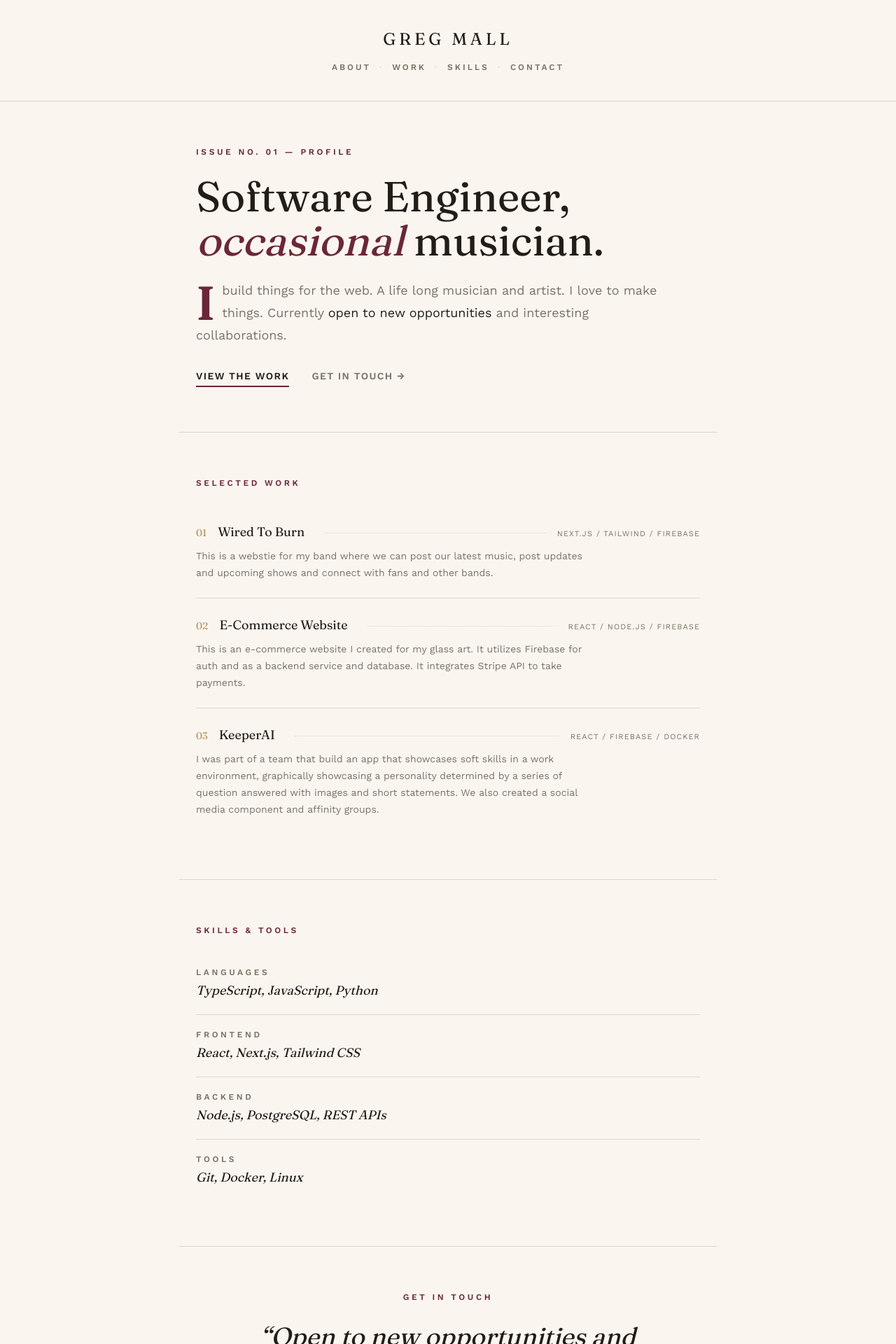
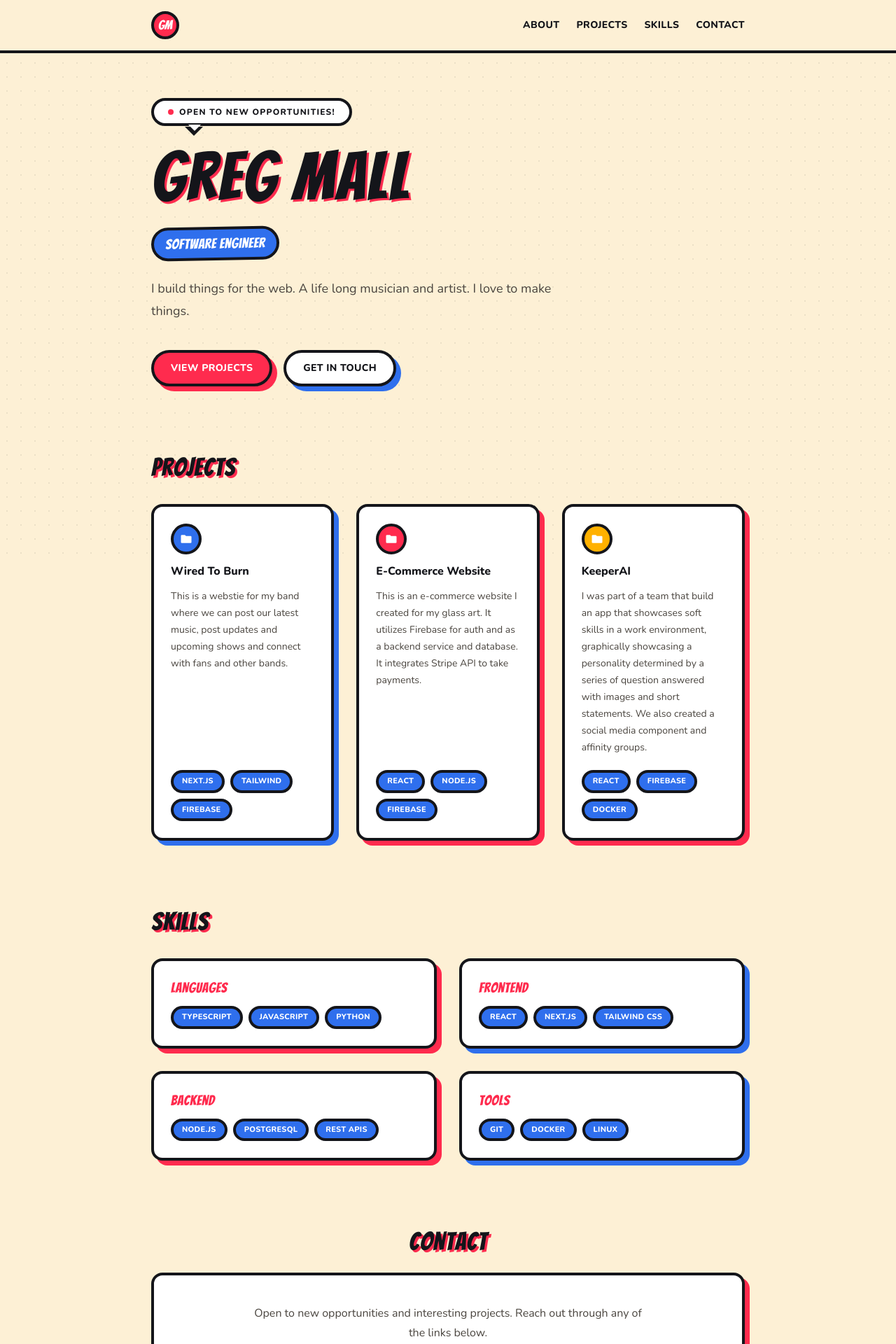
Before and after one commit to gregmall/new_portfolio, a Next.js app: page / in a window 1280 px wide. Shown: the top 1920 px of the page at 70% size. Built offline with nearby package versions, Linux system fonts and the light colour scheme.

Commit message:
new look 18

```diff
--- a/app/functions.tsx
+++ b/app/functions.tsx
@@ -2,7 +2,7 @@
 
 import { useState, useEffect } from "react";
 
-export function IssueStamp() {
+export function StatUpdate() {
   const [date, setDate] = useState<string | null>(null);
 
   useEffect(() => {
@@ -13,69 +13,60 @@ export function IssueStamp() {
     getDate();
   }, []);
 
-  return <span>No. {date ?? "----.--.--"}</span>;
+  return <span>Updated {date ?? "--.--.--"}</span>;
 }
 
-export function Kicker({ children }: { children: React.ReactNode }) {
+export function SectionHeading({ children }: { children: React.ReactNode }) {
   return (
-    <p className="text-xs font-semibold uppercase tracking-[0.3em] text-accent">
+    <h2 className="comic-title font-display text-3xl tracking-wide text-foreground sm:text-4xl">
       {children}
-    </p>
+    </h2>
   );
 }
 
-export function IndexRow({
-  index,
-  title,
-  meta,
-  description,
-  href,
+export function Panel({
+  children,
+  className = "",
+  shadow = "red",
 }: {
-  index: string;
-  title: string;
-  meta: string;
-  description: string;
-  href: string;
+  children: React.ReactNode;
+  className?: string;
+  shadow?: "red" | "blue";
 }) {
   return (
-    <a
-      href={href}
-      target="_blank"
-      rel="noopener noreferrer"
-      className="group flex flex-col gap-2 py-6"
+    <div
+      className={`comic-border ${
+        shadow === "blue" ? "comic-shadow-blue" : "comic-shadow"
+      } rounded-2xl bg-card ${className}`}
     >
-      <div className="flex flex-col gap-1 sm:flex-row sm:items-baseline">
-        <div className="flex items-baseline gap-3 sm:contents">
-          <span className="font-serif text-sm text-accent-2">{index}</span>
-          <span className="font-serif text-lg text-foreground transition-colors group-hover:text-accent sm:mx-3">
-            {title}
-          </span>
-        </div>
-        <span className="leader hidden sm:block" />
-        <span className="pl-8 text-[11px] uppercase tracking-widest text-muted sm:whitespace-nowrap sm:pl-0">
-          {meta}
-        </span>
-      </div>
-      <p className="max-w-xl text-sm leading-6 text-muted">{description}</p>
-    </a>
+      {children}
+    </div>
   );
 }
 
-export function SkillLine({
-  category,
-  items,
+export function Tag({ children }: { children: React.ReactNode }) {
+  return (
+    <span className="comic-border rounded-full bg-accent-2 px-3 py-1 text-[11px] font-extrabold uppercase tracking-wide text-white">
+      {children}
+    </span>
+  );
+}
+
+export function IconBadge({
+  color = "var(--accent)",
+  className = "",
+  children,
 }: {
-  category: string;
-  items: string[];
+  color?: string;
+  className?: string;
+  children: React.ReactNode;
 }) {
   return (
-    <div className="flex flex-col gap-1 py-5">
-      <p className="text-xs font-semibold uppercase tracking-[0.3em] text-muted">
-        {category}
-      </p>
-      <p className="font-serif text-lg italic text-foreground">
-        {items.join(", ")}
-      </p>
+    <div
+      className={`comic-border flex shrink-0 items-center justify-center rounded-full text-white ${className}`}
+      style={{ background: color }}
+    >
+      {children}
     </div>
   );
 }
--- a/app/globals.css
+++ b/app/globals.css
@@ -1,13 +1,13 @@
 @import "tailwindcss";
 
 :root {
-  --background: #faf6ef;
-  --foreground: #221d17;
-  --muted: #7a7266;
-  --accent: #6b2737;
-  --accent-2: #b08d57;
-  --card: #faf6ef;
-  --border: #ddd4c4;
+  --background: #fdf0d5;
+  --foreground: #14151a;
+  --muted: #4a453f;
+  --accent: #ff2b4e;
+  --accent-2: #2f6fed;
+  --card: #ffffff;
+  --border: #14151a;
 }
 
 @theme inline {
@@ -18,30 +18,90 @@
   --color-accent-2: var(--accent-2);
   --color-card: var(--card);
   --color-border: var(--border);
-  --font-sans: var(--font-work-sans), ui-sans-serif, system-ui, sans-serif;
-  --font-serif: var(--font-fraunces), Georgia, serif;
+  --font-sans: var(--font-nunito), ui-sans-serif, system-ui, sans-serif;
+  --font-display: var(--font-bangers);
 }
 
 body {
   background-color: var(--background);
   color: var(--foreground);
-  font-family: var(--font-work-sans), ui-sans-serif, system-ui, sans-serif;
+  font-family: var(--font-nunito), ui-sans-serif, system-ui, sans-serif;
+  position: relative;
 }
 
-.drop-cap::first-letter {
-  font-family: var(--font-fraunces), Georgia, serif;
-  float: left;
-  font-size: 4.25rem;
-  line-height: 0.8;
-  padding-right: 0.6rem;
-  padding-top: 0.35rem;
-  font-weight: 600;
-  color: var(--accent);
+body::before {
+  content: "";
+  position: fixed;
+  inset: 0;
+  z-index: -1;
+  pointer-events: none;
+  background-image: radial-gradient(
+    var(--foreground) 1.5px,
+    transparent 1.5px
+  );
+  background-size: 20px 20px;
+  opacity: 0.08;
 }
 
-.leader {
-  flex: 1;
-  margin: 0 0.75rem;
-  transform: translateY(-4px);
-  border-bottom: 1px dotted var(--border);
+.comic-border {
+  border: 4px solid var(--foreground);
 }
+
+.comic-shadow {
+  box-shadow: 7px 7px 0 0 var(--accent);
+}
+
+.comic-shadow-blue {
+  box-shadow: 7px 7px 0 0 var(--accent-2);
+}
+
+.comic-press {
+  transition:
+    transform 120ms ease-out,
+    box-shadow 120ms ease-out;
+}
+
+.comic-press:hover {
+  transform: translate(3px, 3px);
+  box-shadow: 4px 4px 0 0 var(--accent);
+}
+
+.comic-press:active {
+  transform: translate(7px, 7px);
+  box-shadow: 0 0 0 0 var(--accent);
+}
+
+.comic-title {
+  text-shadow: 3px 3px 0 var(--accent);
+}
+
+.speech-bubble {
+  position: relative;
+  border: 4px solid var(--foreground);
+  border-radius: 999px;
+  background: var(--card);
+}
+
+.speech-bubble::before {
+  content: "";
+  position: absolute;
+  left: 2.75rem;
+  bottom: -1.15rem;
+  width: 0;
+  height: 0;
+  border: 0.85rem solid transparent;
+  border-top-color: var(--foreground);
+  border-bottom: 0;
+}
+
+.speech-bubble::after {
+  content: "";
+  position: absolute;
+  left: 3.05rem;
+  bottom: -0.7rem;
+  width: 0;
+  height: 0;
+  border: 0.6rem solid transparent;
+  border-top-color: var(--card);
+  border-bottom: 0;
+}
--- a/app/layout.tsx
+++ b/app/layout.tsx
@@ -1,18 +1,17 @@
 import type { Metadata } from "next";
-import { Fraunces, Work_Sans } from "next/font/google";
+import { Bangers, Nunito } from "next/font/google";
 import "./globals.css";
 
-const fraunces = Fraunces({
-  variable: "--font-fraunces",
+const bangers = Bangers({
+  variable: "--font-bangers",
   subsets: ["latin"],
-  weight: ["400", "500", "600"],
-  style: ["normal", "italic"],
+  weight: "400",
 });
 
-const workSans = Work_Sans({
-  variable: "--font-work-sans",
+const nunito = Nunito({
+  variable: "--font-nunito",
   subsets: ["latin"],
-  weight: ["400", "500", "600"],
+  weight: ["400", "600", "800"],
 });
 
 export const metadata: Metadata = {
@@ -28,7 +27,7 @@ export default function RootLayout({
   return (
     <html
       lang="en"
-      className={`${fraunces.variable} ${workSans.variable} h-full antialiased scroll-smooth`}
+      className={`${bangers.variable} ${nunito.variable} h-full antialiased scroll-smooth`}
     >
       <body className="min-h-full flex flex-col bg-background text-foreground">
         {children}
--- a/app/page.tsx
+++ b/app/page.tsx
@@ -1,7 +1,7 @@
 "use client";
 
 import { Link as ScrollLink, Element } from "react-scroll";
-import { IndexRow, IssueStamp, Kicker, SkillLine } from "./functions";
+import { IconBadge, Panel, SectionHeading, StatUpdate, Tag } from "./functions";
 
 const projects = [
   {
@@ -10,6 +10,7 @@ const projects = [
       "This is a webstie for my band where we can post our latest music, post updates and upcoming shows and connect with fans and other bands.",
     tech: ["Next.js", "Tailwind", "Firebase"],
     href: "https://wiredtoburn.com",
+    color: "var(--accent-2)",
   },
   {
     name: "E-Commerce Website",
@@ -17,6 +18,7 @@ const projects = [
       "This is an e-commerce website I created for my glass art. It utilizes Firebase for auth and as a backend service and database. It integrates Stripe API to take payments. ",
     tech: ["React", "Node.js", "Firebase"],
     href: "https://synthesisglass.com",
+    color: "var(--accent)",
   },
   {
     name: "KeeperAI",
@@ -24,6 +26,7 @@ const projects = [
       "I was part of a team that build an app that showcases soft skills in a work environment, graphically showcasing a personality determined by a series of question answered with images and short statements.  We also created a social media component and affinity groups. ",
     tech: ["React", "Firebase", "Docker"],
     href: "https://keeper-hr-test.web.app/home",
+    color: "#ffb100",
   },
 ];
 
@@ -47,157 +50,225 @@ const skills = [
 ];
 
 const socials = [
-  { label: "GitHub", href: "https://github.com/gregmall" },
+  {
+    label: "GitHub",
+    href: "https://github.com/gregmall",
+    color: "var(--accent)",
+    icon: (
+      <path d="M12 .5C5.65.5.5 5.65.5 12c0 5.09 3.29 9.4 7.86 10.93.57.1.78-.25.78-.55 0-.27-.01-1.16-.02-2.11-3.2.7-3.88-1.36-3.88-1.36-.52-1.34-1.28-1.69-1.28-1.69-1.04-.72.08-.7.08-.7 1.15.08 1.76 1.19 1.76 1.19 1.03 1.75 2.7 1.25 3.36.96.1-.75.4-1.25.73-1.54-2.56-.29-5.25-1.28-5.25-5.71 0-1.26.45-2.29 1.19-3.09-.12-.29-.52-1.46.11-3.05 0 0 .97-.31 3.18 1.18a11 11 0 0 1 5.79 0c2.2-1.49 3.17-1.18 3.17-1.18.64 1.59.24 2.76.12 3.05.74.8 1.18 1.83 1.18 3.09 0 4.44-2.7 5.42-5.27 5.7.42.36.78 1.08.78 2.17 0 1.57-.01 2.83-.01 3.22 0 .3.2.66.79.55A10.52 10.52 0 0 0 23.5 12c0-6.35-5.15-11.5-11.5-11.5Z" />
+    ),
+  },
   {
     label: "LinkedIn",
     href: "https://www.linkedin.com/in/greg-mall-he-him-3032771b1/",
+    color: "var(--accent-2)",
+    icon: (
+      <path d="M4.98 3.5a2.5 2.5 0 1 1 0 5 2.5 2.5 0 0 1 0-5ZM.5 8.75h9v14.75h-9V8.75Zm14.75 0h.16v2.03h.05a3.35 3.35 0 0 1 3.02-1.66c3.23 0 3.82 2.13 3.82 4.9v8.48h-4v-7.52c0-1.79-.03-4.1-2.5-4.1-2.5 0-2.88 1.95-2.88 3.97v7.65h-4V8.75h4.33Z" />
+    ),
   },
-  { label: "Email", href: "mailto:gregmall157@gmail.com" },
+  {
+    label: "Email",
+    href: "mailto:gregmall157@gmail.com",
+    color: "#ffb100",
+    icon: (
+      <path d="M2 4.5h20v15H2v-15Zm1.7 1.7 8.3 6.5 8.3-6.5M3.7 18.2 9.8 12M20.3 18.2 14.2 12" />
+    ),
+  },
 ];
 
 const navLinks = [
   { label: "About", to: "about" },
-  { label: "Work", to: "projects" },
+  { label: "Projects", to: "projects" },
   { label: "Skills", to: "skills" },
   { label: "Contact", to: "contact" },
 ];
 
+const projectIcon = (
+  <svg viewBox="0 0 24 24" fill="currentColor" className="h-5 w-5">
+    <path d="M3 6.5A1.5 1.5 0 0 1 4.5 5h4.6c.4 0 .8.2 1.1.5L11.6 7H19.5A1.5 1.5 0 0 1 21 8.5v9A1.5 1.5 0 0 1 19.5 19h-15A1.5 1.5 0 0 1 3 17.5v-11Z" />
+  </svg>
+);
+
 export default function Home() {
   return (
     <div className="flex flex-1 flex-col">
-      <header className="border-b border-border">
-        <div className="mx-auto flex w-full max-w-3xl flex-col items-center gap-4 px-6 py-10 text-center">
+      <header className="sticky top-0 z-10 border-b-4 border-foreground bg-background">
+        <nav className="mx-auto flex w-full max-w-4xl flex-wrap items-center justify-between gap-x-6 gap-y-2 px-6 py-4">
           <ScrollLink
             to="about"
             smooth
             duration={400}
-            offset={-40}
-            className="cursor-pointer font-serif text-2xl tracking-[0.2em] text-foreground"
+            offset={-72}
+            className="comic-border flex h-10 w-10 cursor-pointer items-center justify-center rounded-full bg-accent font-display text-lg text-white"
           >
-            GREG MALL
+            GM
           </ScrollLink>
-          <nav className="flex items-center gap-3 text-xs font-semibold uppercase tracking-[0.25em] text-muted">
-            {navLinks.map((link, i) => (
-              <span key={link.to} className="flex items-center gap-3">
-                {i > 0 && <span className="text-border">·</span>}
+          <ul className="flex gap-6 text-sm font-extrabold uppercase tracking-wide text-foreground">
+            {navLinks.map((link) => (
+              <li key={link.to}>
                 <ScrollLink
                   to={link.to}
                   smooth
                   duration={400}
-                  offset={-40}
+                  offset={-72}
                   className="cursor-pointer transition-colors hover:text-accent"
                 >
                   {link.label}
                 </ScrollLink>
-              </span>
+              </li>
             ))}
+          </ul>
         </nav>
-        </div>
       </header>
 
-      <main className="flex flex-1 flex-col">
+      <main className="mx-auto flex w-full max-w-4xl flex-1 flex-col gap-24 px-6 py-16">
         <Element name="about">
-          <section className="mx-auto flex w-full max-w-3xl flex-col gap-6 px-6 py-16">
-            <Kicker>Issue No. 01 — Profile</Kicker>
-            <h1 className="font-serif text-5xl leading-[1.05] text-foreground sm:text-6xl">
-              Software Engineer,{" "}
-              <span className="italic text-accent">occasional</span>{" "}
-              musician.
+          <section className="flex flex-col items-start gap-6">
+            <span className="speech-bubble inline-flex items-center gap-2 px-5 py-2 text-xs font-extrabold uppercase tracking-widest text-foreground">
+              <span className="h-2 w-2 rounded-full bg-accent" />
+              Open to new opportunities!
+            </span>
+
+            <h1 className="comic-title font-display text-6xl leading-none tracking-wide text-foreground sm:text-8xl">
+              Greg Mall
             </h1>
-            <p className="drop-cap max-w-2xl text-lg leading-8 text-muted">
+            <p className="comic-border inline-block -rotate-1 rounded-full bg-accent-2 px-4 py-1.5 font-display text-xl tracking-wide text-white">
+              Software Engineer
+            </p>
+            <p className="max-w-xl text-lg leading-8 text-muted">
               I build things for the web. A life long musician and artist. I
-              love to make things. Currently{" "}
-              <span className="text-foreground">
-                open to new opportunities
-              </span>{" "}
-              and interesting collaborations.
+              love to make things.
             </p>
-            <div className="flex gap-8 pt-2 text-sm font-semibold uppercase tracking-widest">
+            <div className="flex gap-4 pt-4">
               <ScrollLink
                 to="projects"
                 smooth
                 duration={400}
-                offset={-40}
-                className="cursor-pointer border-b-2 border-accent pb-1 text-foreground"
+                offset={-72}
+                className="comic-border comic-shadow comic-press cursor-pointer rounded-full bg-accent px-6 py-3 text-sm font-extrabold uppercase tracking-wide text-white"
               >
-                View the work
+                View Projects
               </ScrollLink>
               <ScrollLink
                 to="contact"
                 smooth
                 duration={400}
-                offset={-40}
-                className="cursor-pointer pb-1 text-muted transition-colors hover:text-foreground"
+                offset={-72}
+                className="comic-border comic-shadow-blue comic-press cursor-pointer rounded-full bg-card px-6 py-3 text-sm font-extrabold uppercase tracking-wide text-foreground"
               >
-                Get in touch →
+                Get In Touch
               </ScrollLink>
             </div>
           </section>
         </Element>
 
         <Element name="projects">
-          <section className="mx-auto flex w-full max-w-3xl flex-col gap-2 border-t border-border px-6 py-16">
-            <Kicker>Selected Work</Kicker>
-            <div className="mt-4 flex flex-col divide-y divide-border">
-              {projects.map((project, i) => (
-                <IndexRow
+          <section className="flex flex-col gap-8">
+            <SectionHeading>Projects</SectionHeading>
+            <div className="grid gap-8 sm:grid-cols-2 lg:grid-cols-3">
+              {projects.map((project) => (
+                <a
                   key={project.name}
-                  index={String(i + 1).padStart(2, "0")}
-                  title={project.name}
-                  meta={project.tech.join(" / ")}
-                  description={project.description}
                   href={project.href}
-                />
+                  target="_blank"
+                  rel="noopener noreferrer"
+                >
+                  <Panel
+                    shadow={project.color === "var(--accent-2)" ? "blue" : "red"}
+                    className="comic-press flex h-full flex-col gap-3 p-6"
+                  >
+                    <IconBadge color={project.color} className="h-11 w-11">
+                      {projectIcon}
+                    </IconBadge>
+                    <h3 className="text-base font-extrabold text-foreground">
+                      {project.name}
+                    </h3>
+                    <p className="text-sm leading-6 text-muted">
+                      {project.description}
+                    </p>
+                    <div className="mt-auto flex flex-wrap gap-2 pt-2">
+                      {project.tech.map((tech) => (
+                        <Tag key={tech}>{tech}</Tag>
+                      ))}
+                    </div>
+                  </Panel>
+                </a>
               ))}
             </div>
           </section>
         </Element>
 
         <Element name="skills">
-          <section className="mx-auto flex w-full max-w-3xl flex-col gap-2 border-t border-border px-6 py-16">
-            <Kicker>Skills &amp; Tools</Kicker>
-            <div className="mt-4 flex flex-col divide-y divide-border">
-              {skills.map((group) => (
-                <SkillLine
+          <section className="flex flex-col gap-8">
+            <SectionHeading>Skills</SectionHeading>
+            <div className="grid gap-8 sm:grid-cols-2">
+              {skills.map((group, i) => (
+                <Panel
                   key={group.category}
-                  category={group.category}
-                  items={group.items}
-                />
+                  shadow={i % 2 === 0 ? "red" : "blue"}
+                  className="flex flex-col gap-3 p-6"
+                >
+                  <h3 className="font-display text-xl tracking-wide text-accent">
+                    {group.category}
+                  </h3>
+                  <div className="flex flex-wrap gap-2">
+                    {group.items.map((item) => (
+                      <Tag key={item}>{item}</Tag>
+                    ))}
+                  </div>
+                </Panel>
               ))}
             </div>
           </section>
         </Element>
 
         <Element name="contact">
-          <section className="mx-auto flex w-full max-w-3xl flex-col gap-6 border-t border-border px-6 py-16 text-center">
-            <Kicker>Get In Touch</Kicker>
-            <p className="font-serif text-3xl italic leading-snug text-foreground sm:text-4xl">
-              &ldquo;Open to new opportunities and interesting
-              projects.&rdquo;
+          <section className="flex flex-col items-center gap-6 text-center">
+            <SectionHeading>Contact</SectionHeading>
+            <Panel className="flex w-full flex-col items-center gap-6 p-10">
+              <p className="max-w-xl leading-7 text-muted">
+                Open to new opportunities and interesting projects. Reach out
+                through any of the links below.
               </p>
-            <div className="flex flex-wrap items-center justify-center gap-x-3 gap-y-2 text-sm font-semibold uppercase tracking-widest">
-              {socials.map((social, i) => (
-                <span key={social.label} className="flex items-center gap-3">
-                  {i > 0 && <span className="text-border">/</span>}
+              <ul className="flex gap-6">
+                {socials.map((social) => (
+                  <li key={social.label}>
                     <a
                       href={social.href}
                       target={
-                      social.href.startsWith("mailto:") ? undefined : "_blank"
+                        social.href.startsWith("mailto:")
+                          ? undefined
+                          : "_blank"
                       }
                       rel="noopener noreferrer"
-                    className="text-foreground underline decoration-accent decoration-2 underline-offset-4 transition-colors hover:text-accent"
+                      aria-label={social.label}
+                      className="comic-press flex flex-col items-center gap-2"
                     >
+                      <IconBadge color={social.color} className="h-14 w-14">
+                        <svg
+                          viewBox="0 0 24 24"
+                          fill="none"
+                          stroke="currentColor"
+                          strokeWidth="1.6"
+                          className="h-6 w-6"
+                        >
+                          {social.icon}
+                        </svg>
+                      </IconBadge>
+                      <span className="text-xs font-bold text-muted">
                         {social.label}
+                      </span>
                     </a>
-                </span>
+                  </li>
                 ))}
-            </div>
+              </ul>
+            </Panel>
           </section>
         </Element>
       </main>
 
-      <footer className="border-t border-border px-6 py-10 text-center text-xs uppercase tracking-widest text-muted">
-        Greg Mall — Software Engineer &middot; <IssueStamp />
+      <footer className="border-t-4 border-foreground px-6 py-8 text-center text-xs font-extrabold uppercase tracking-widest text-muted">
+        Greg Mall &mdash; Software Engineer &middot; <StatUpdate />
       </footer>
     </div>
   );
```
Lines whose indentation alone changed are shown as unchanged.
